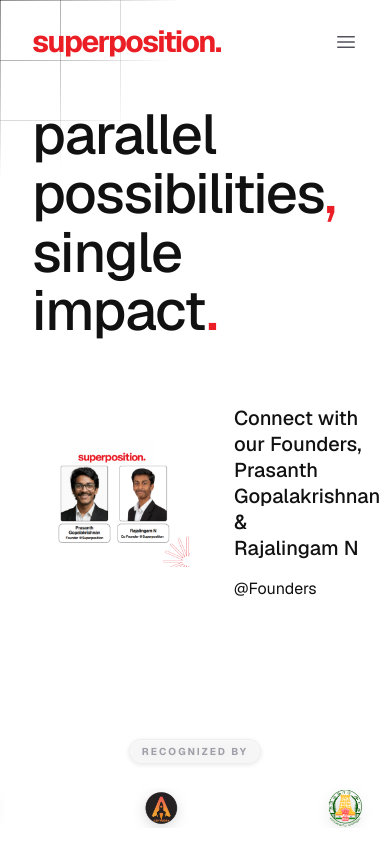
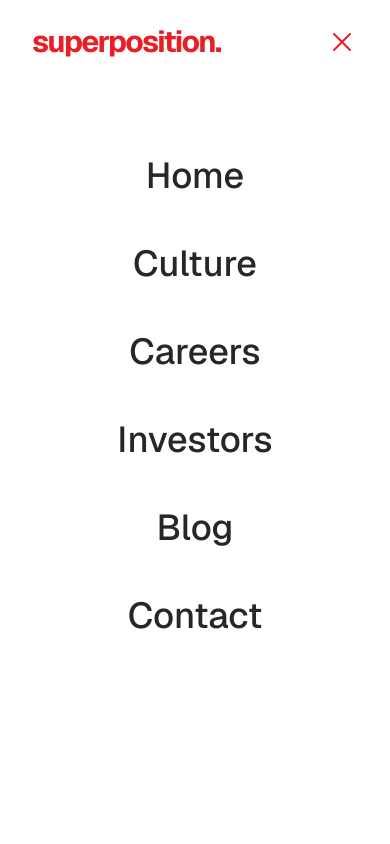
Before and after one commit to tharuntulasi06/superposition, a Next.js app: page / in a window 390 px wide. Both pictures are taken after a click on the button 346 px from the left and 42 px from the top of the page. Shown: the top 844 px of the page. Built offline with nearby package versions, Linux system fonts and the light colour scheme.

Commit message:
fix: resolved react hydration error for style transition shorthand

```diff
--- a/src/components/Navbar.tsx
+++ b/src/components/Navbar.tsx
@@ -17,7 +17,19 @@
     const [mounted, setMounted] = useState(false);
     const [isVisible, setIsVisible] = useState(true);
     const [lastScrollY, setLastScrollY] = useState(0);
+    const [isMobileMenuOpen, setIsMobileMenuOpen] = useState(false);
 
+    // Lock body scroll when mobile menu is open
+    useEffect(() => {
+        if (isMobileMenuOpen) {
+            document.body.style.overflow = "hidden";
+        } else {
+            document.body.style.overflow = "unset";
+        }
+        return () => {
+            document.body.style.overflow = "unset";
+        };
+    }, [isMobileMenuOpen]);
     useEffect(() => {
         setMounted(true);
         const handleScroll = () => {
@@ -42,9 +54,8 @@
 
     return (
         <nav
-            className={`fixed top-0 left-0 right-0 z-50 transition-all duration-500 ease-in-out px-8 md:px-16 py-6
-                ${scrolled ? "bg-white/90 backdrop-blur-md border-b border-zinc-200 py-4 shadow-sm" : "bg-transparent"}
-                ${isVisible ? "translate-y-0" : "-translate-y-full"}
+            className={`fixed top-0 left-0 right-0 z-50 transition-all duration-500 ease-in-out px-8 md:px-16 ${isMobileMenuOpen ? 'h-screen bg-white py-6' : scrolled ? "bg-white/90 backdrop-blur-md border-b border-zinc-200 py-4 shadow-sm" : "bg-transparent py-6"}
+                ${!isMobileMenuOpen && !isVisible ? "-translate-y-full" : "translate-y-0"}
             `}
         >
             <div className="max-w-[1600px] mx-auto flex items-center justify-between">
@@ -53,7 +64,7 @@
                     className={`flex-shrink-0 transition-all duration-700 transform ${mounted ? "translate-y-0 opacity-100" : "-translate-y-4 opacity-0"
                         }`}
                 >
-                    <Link href="/" className="group flex items-center gap-1">
+                    <Link href="/" className="group flex items-center gap-1" onClick={() => setIsMobileMenuOpen(false)}>
                         <span className="text-3xl font-bold tracking-tighter lowercase text-[#ea1e24] group-hover:scale-105 transition-transform duration-300 inline-block">
                             superposition.
                         </span>
@@ -79,19 +90,47 @@
 
                 {/* Mobile Menu Button - Optional for later */}
                 <div className="md:hidden flex items-center">
-                    <button className="text-zinc-600 hover:text-black transition-colors">
-                        <svg
-                            xmlns="http://www.w3.org/2000/svg"
-                            fill="none"
-                            viewBox="0 0 24 24"
-                            strokeWidth={1.5}
-                            stroke="currentColor"
-                            className="w-6 h-6"
-                        >
-                            <path strokeLinecap="round" strokeLinejoin="round" d="M3.75 6.75h16.5M3.75 12h16.5m-16.5 5.25h16.5" />
-                        </svg>
+                    <button
+                        className="text-zinc-600 hover:text-black transition-colors z-50 relative"
+                        onClick={() => setIsMobileMenuOpen(!isMobileMenuOpen)}
+                        aria-label="Toggle mobile menu"
+                    >
+                        {isMobileMenuOpen ? (
+                            <svg xmlns="http://www.w3.org/2000/svg" fill="none" viewBox="0 0 24 24" strokeWidth={1.5} stroke="currentColor" className="w-8 h-8 text-[#ea1e24]">
+                                <path strokeLinecap="round" strokeLinejoin="round" d="M6 18L18 6M6 6l12 12" />
+                            </svg>
+                        ) : (
+                            <svg xmlns="http://www.w3.org/2000/svg" fill="none" viewBox="0 0 24 24" strokeWidth={1.5} stroke="currentColor" className="w-8 h-8">
+                                <path strokeLinecap="round" strokeLinejoin="round" d="M3.75 6.75h16.5M3.75 12h16.5m-16.5 5.25h16.5" />
+                            </svg>
+                        )}
                     </button>
                 </div>
+            </div>
+
+            {/* Mobile Menu Content (rendered within the now-fullscreen nav) */}
+            <div
+                className={`md:hidden flex flex-col items-center justify-start pt-24 gap-12 w-full transition-all duration-500 ease-in-out ${isMobileMenuOpen ? "opacity-100 translate-y-0" : "opacity-0 -translate-y-4 pointer-events-none absolute"
+                    }`}
+            >
+                {navItems.map((item, index) => (
+                    <Link
+                        key={item.name}
+                        href={item.href}
+                        onClick={() => setIsMobileMenuOpen(false)}
+                        className="text-4xl font-medium text-zinc-800 hover:text-[#ea1e24] transition-colors"
+                        style={{
+                            transitionProperty: "all",
+                            transitionDuration: "400ms",
+                            transitionTimingFunction: "ease-out",
+                            transitionDelay: isMobileMenuOpen ? `${index * 50}ms` : '0ms',
+                            opacity: isMobileMenuOpen ? 1 : 0,
+                            transform: isMobileMenuOpen ? 'translateY(0)' : 'translateY(-10px)',
+                        }}
+                    >
+                        {item.name}
+                    </Link>
+                ))}
             </div>
         </nav>
     );
--- a/src/components/OurBusinesses.tsx
+++ b/src/components/OurBusinesses.tsx
@@ -20,7 +20,7 @@
             <div className="flex justify-between items-end mb-16">
                 <div className="max-w-3xl">
                     <h2 className="text-4xl md:text-5xl font-medium text-[#111] mb-6">
-                        <span className="border-b-2 border-blue-500 pb-1">Our</span> business
+                        <span className="border-b-2 border-[#ea1e24] pb-1">Our</span> business
                     </h2>
                     <p className="text-[17px] text-zinc-500 leading-relaxed font-light">
                         Superposition is a parent multi-venture group focused on building advanced technology sectors.
```
